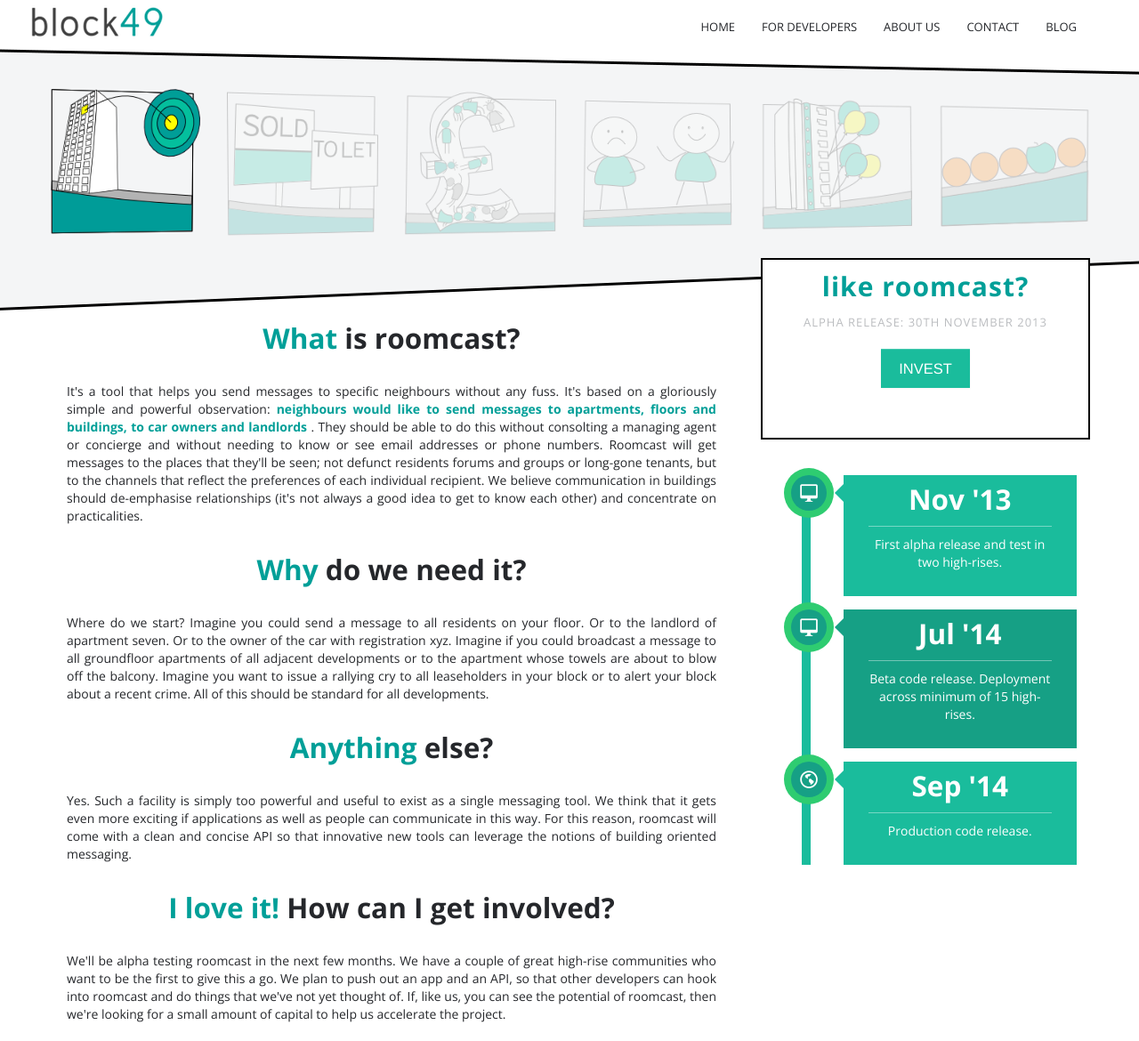
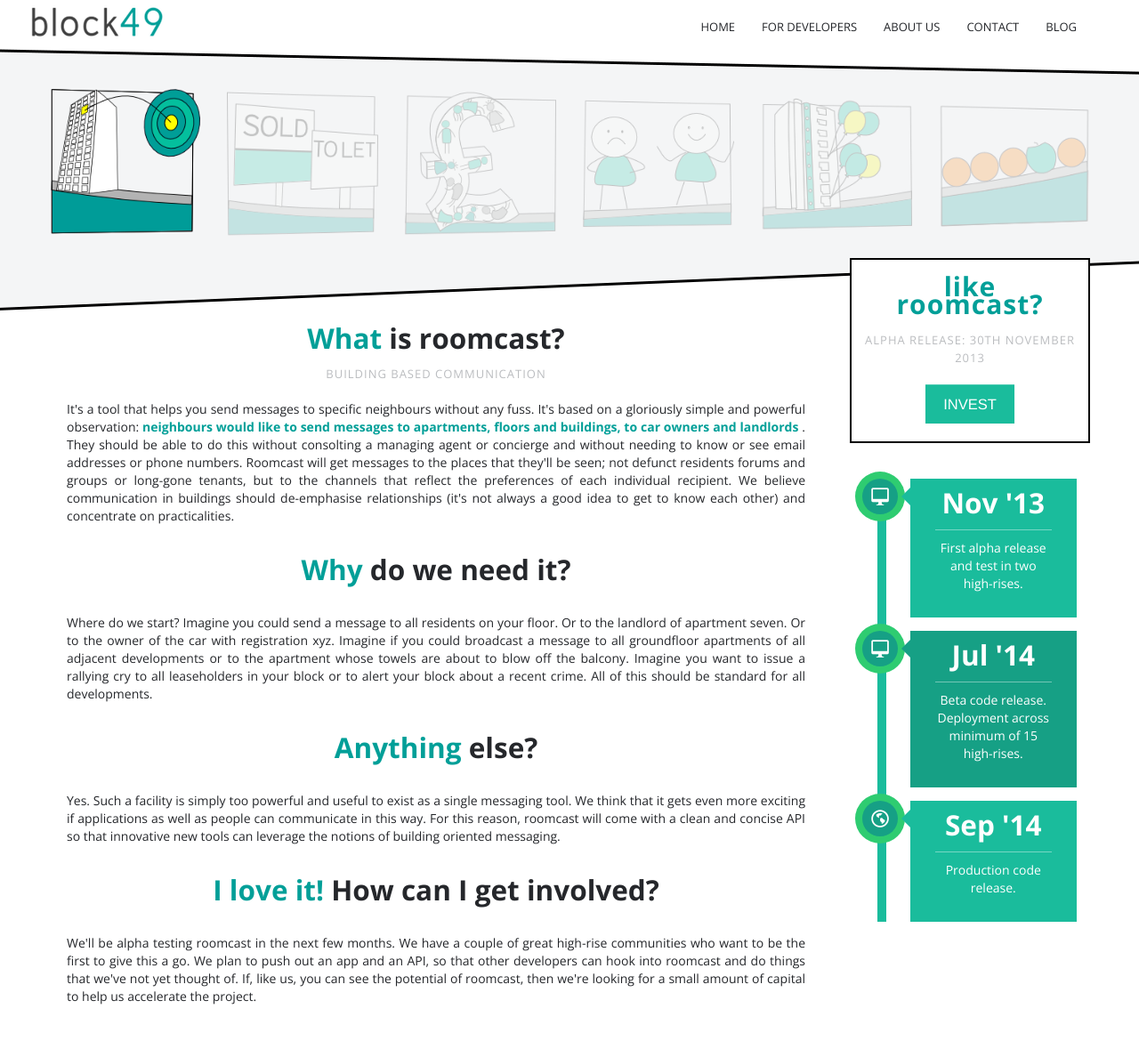
Before and after one commit to tlodge/block49.website, a Jekyll site: the page built from inspiration.html, in a window 1280 px wide and 1170 px high. Shown: the whole window at 89% size. Built offline with Jekyll 4.4.1, drawn with Linux system fonts in a browser that asks for light colours.

Commit message:
changed dimensions

```diff
--- a/inspiration.html
+++ b/inspiration.html
@@ -95,8 +95,9 @@
                     -->
     <div class="container">
         <div class="row">
-            <div class="thumbnail span8">
+            <div class="thumbnail span9">
                 <h2><strong>What</strong> is roomcast?</h2>
+                <span> building based communication </span>
                 <p>It's a tool that helps you send messages to specific neighbours without any fuss.  It's based on a gloriously simple and powerful observation: <strong>neighbours would like to send messages to apartments, floors and buildings, to car owners and landlords </strong>.  They should be able to do this without consolting a managing agent or concierge and without needing to know or see email addresses or phone numbers.   Roomcast will get messages to the places that they'll be seen; not defunct residents forums and groups or long-gone tenants, but to the channels that reflect the preferences of each individual recipient.  We believe communication in buildings should de-emphasise relationships (it's not always a good idea to get to know each other) and concentrate on practicalities.
                 </p>
                 <h2><strong>Why</strong> do we need it?</h2>
@@ -110,7 +111,7 @@
                     <h2><strong>I love it!</strong> How can I get involved?</h2>
                     <p>We'll be alpha testing roomcast in the next few months.  We have a couple of great high-rise communities who want to be the first to give this a go. We plan to push out an app and an API, so that other developers can hook into roomcast and do things that we've not yet thought of.  If, like us, you can see the potential of roomcast, then we're looking for a small amount of capital to help us accelerate the project.</p>
             </div>
-            <div class=" thumbnail span4 tile pull-right">
+            <div class=" thumbnail span3 tile pull-right">
                 <div class="border">
                     <h4> <strong>like</strong> roomcast? </h4>
                     <span> ALPHA RELEASE: 30th November 2013 </span>
```
